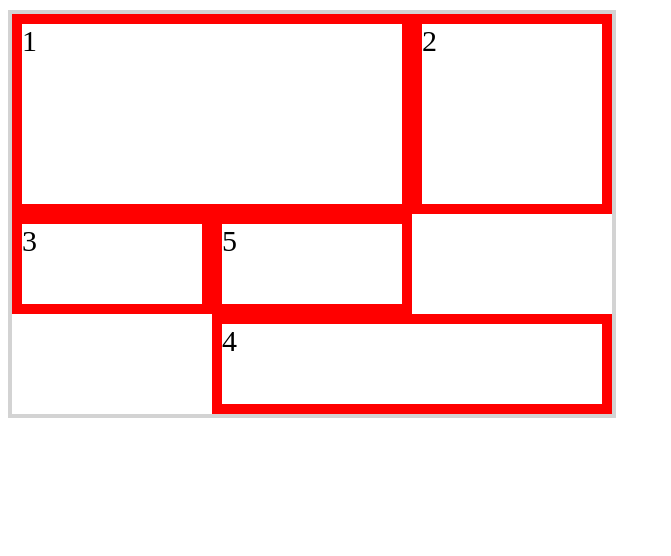
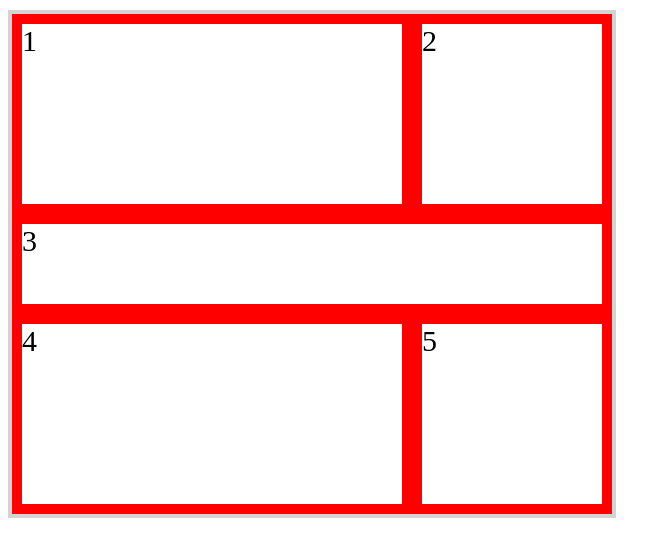
Before and after one commit to kyungja-developer/The-files-I-practiced, a plain HTML site: page practice/practice16_grid/prac18_grid-row_column.html in a window 1280 px wide. Shown: the part 126-682 px from the top of the page, without its empty margins (0-671 px from the left). Drawn offline with Linux system fonts and the light colour scheme.

Commit message:
grid-template-area부분에 .했을 때 왜 깨지는지 질문 적어놈

```diff
--- a/practice/practice16_grid/practice18.css
+++ b/practice/practice16_grid/prac18.css
@@ -1,7 +1,7 @@
 .container{
   width: 600px;
   display: grid;
-  grid-template-rows: repeat(4, 100px);
+  grid-template-rows: repeat(5, 100px);
   grid-template-columns: repeat(3, 1fr);
   border: 4px solid lightgray;
 }
@@ -9,14 +9,20 @@
   border: 10px solid red;
   font-size: 30px;
 }
-.item:first-child{
-  grid-row: 1/3;
-  grid-column: 1/3;
+.item:nth-child(1){
+  grid-column: 1 / 3;
+  grid-row: 1 / 3;
 }
 .item:nth-child(2){
   grid-row: 1/3;
 }
+.item:nth-child(3){
+  grid-column: 1/4;
+}
 .item:nth-child(4){
-  grid-row: 4/5;
-  grid-column: -1/-3;
+  grid-column: 1/3;
+  grid-row: 4/6;
 }
+.item:nth-child(5){
+  grid-row: 4/6;
+}
--- a/practice/practice16_grid/practice18.html
+++ b/practice/practice16_grid/prac18_grid-row_column.html
@@ -3,7 +3,7 @@
 <head>
     <meta charset="UTF-8">
     <title>Grid</title>
-    <link rel="stylesheet" href="practice18.css">
+    <link rel="stylesheet" href="prac18.css">
 </head>
 <body>
 
--- /dev/null
+++ b/practice/practice16_grid/prac19.css
@@ -0,0 +1,32 @@
+.container{
+  display: grid;
+  grid-template-rows: repeat(4, 100px);
+  grid-template-columns: repeat(3, 100px);
+  grid-template-areas:
+    "header header header"
+    "main aside aside"
+    "name footer footer"
+    "age footer footer"; /*footer부분에 .했는데 왜 비지 않고 깨지나?aside 하나엔 .해도 안깨졌는데*/
+  border: 4px solid red;
+}
+.item{
+  border: 10px solid red;
+}
+.item:nth-child(1){
+  grid-area: header;
+}
+.item:nth-child(2){
+  grid-area: main;
+}
+.item:nth-child(3){
+  grid-area: aside;
+}
+.item:nth-child(4){
+  grid-area: footer;
+}
+.item:nth-child(5){
+  grid-area: name;
+}
+.item:nth-child(6){
+  grid-area: age;
+}
```
Also changed, not shown: practice/practice16_grid/prac19_grid-template-areas.html (added, +25 -0 lines).
